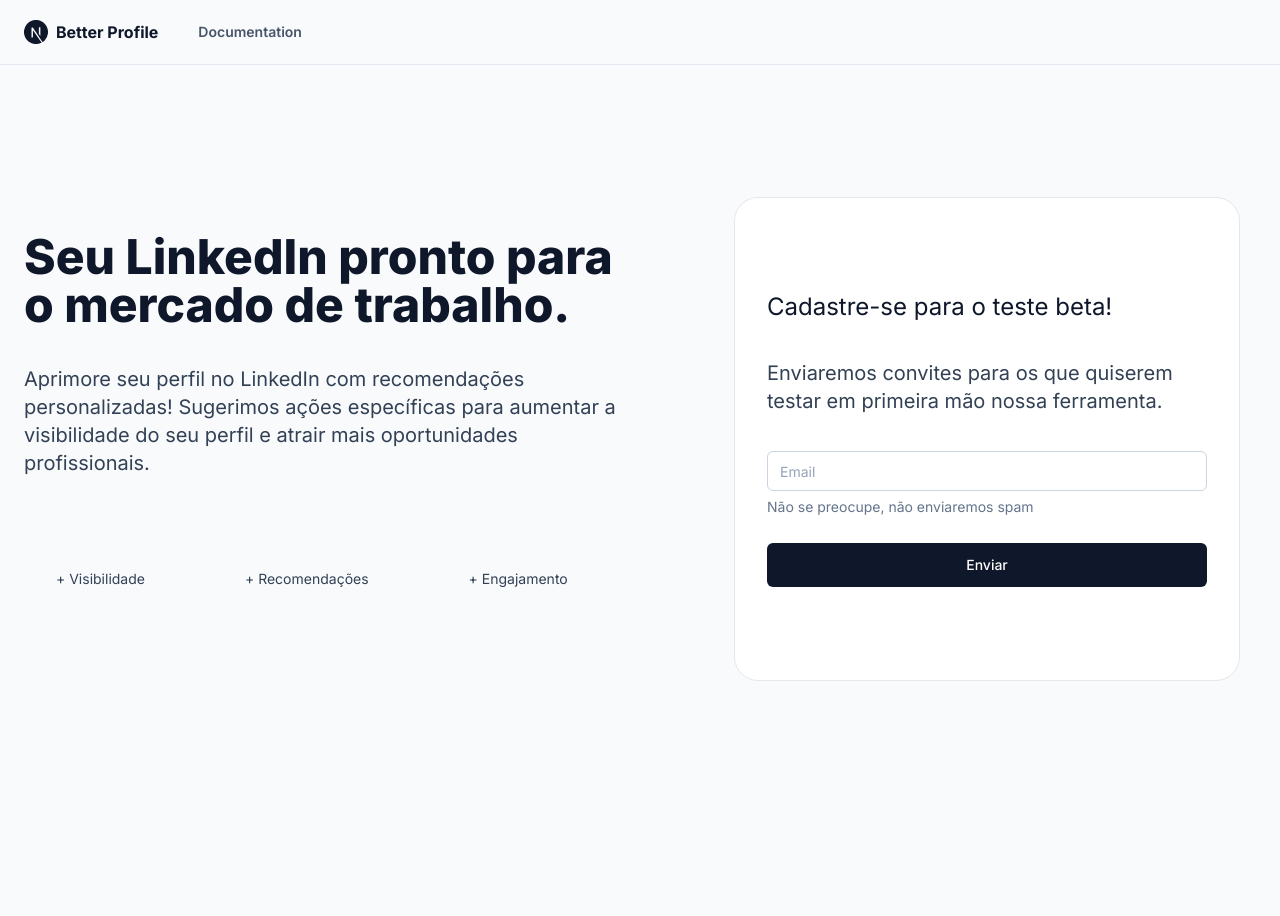
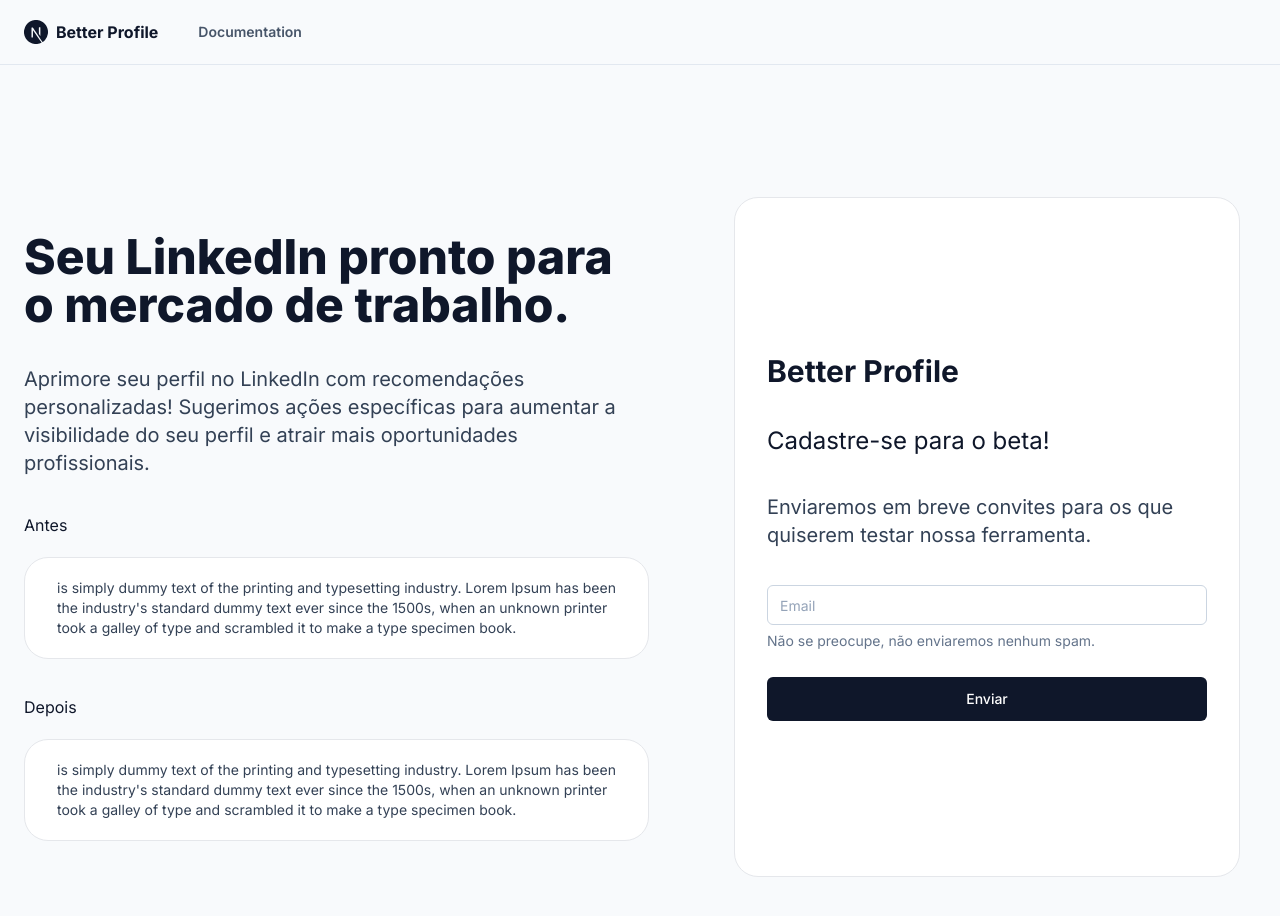
Before and after one commit to emnesty/better-profile-v2, a Next.js app: page / in a window 1280 px wide. Shown: the top 916 px of the page. Before the commit the page ends 813 px from the top, so only its background shows below. Built offline with nearby package versions, Linux system fonts and the light colour scheme.

Commit message:
Novas seções

```diff
--- a/pages/index.tsx
+++ b/pages/index.tsx
@@ -1,10 +1,7 @@
 import Head from "next/head"
-import Link from "next/link"
-import { Label } from "@radix-ui/react-dropdown-menu"
 
-import { siteConfig } from "@/config/site"
 import { Layout } from "@/components/layout"
-import { Button, buttonVariants } from "@/components/ui/button"
+import { Button } from "@/components/ui/button"
 import { Input } from "@/components/ui/input"
 
 export default function IndexPage() {
@@ -30,15 +27,26 @@
               Sugerimos ações específicas para aumentar a visibilidade do seu
               perfil e atrair mais oportunidades profissionais.
             </p>
-            <div className="flex max-w-full flex-row items-start gap-9 pb-9 py-9">
-              <p className="text-lg text-slate-700 dark:text-slate-400 sm:text-sm pb-5 py-5 px-8">
-                + Visibilidade
+            <div className="flex max-w-[625px flex-col items-start">
+              <h1 className="flex max-w-full flex-col items-start pb-5">
+                Antes
+              </h1>
+              <p className="text-lg text-slate-700 dark:text-slate-400 sm:text-sm px-8 pb-5 py-5 bg-white border border-gray-200 rounded-3xl dark:bg-gray-800 dark:border-gray-700">
+                is simply dummy text of the printing and typesetting industry.
+                Lorem Ipsum has been the industry's standard dummy text ever
+                since the 1500s, when an unknown printer took a galley of type
+                and scrambled it to make a type specimen book.
               </p>
-              <p className="text-lg text-slate-700 dark:text-slate-400 sm:text-sm pb-5 py-5 px-8">
-                + Recomendações
-              </p>
-              <p className="text-lg text-slate-700 dark:text-slate-400 sm:text-sm pb-5 py-5 px-8">
-                + Engajamento
+            </div>
+            <div className="flex max-w-[625px flex-col items-start">
+              <h1 className="flex max-w-full flex-col items-start pb-5">
+                Depois
+              </h1>
+              <p className="text-lg text-slate-700 dark:text-slate-400 sm:text-sm px-8 pb-5 py-5 bg-white border border-gray-200 rounded-3xl dark:bg-gray-800 dark:border-gray-700">
+                is simply dummy text of the printing and typesetting industry.
+                Lorem Ipsum has been the industry's standard dummy text ever
+                since the 1500s, when an unknown printer took a galley of type
+                and scrambled it to make a type specimen book.
               </p>
             </div>
             {/* <div className="flex col-span-2 gap-20 py-9 justify-between">
@@ -54,17 +62,20 @@
             </div> */}
           </div>
           <div className="flex max-w-[520px] justify-center flex-col items-end gap-9 px-8 bg-white border border-gray-200 rounded-3xl dark:bg-gray-800 dark:border-gray-700">
+            <h1 className="text-2xl w-full font-bold tracking-normal sm:text-3xl md:text-3xl lg:text-3xl">
+              Better Profile{" "}
+            </h1>
             <h1 className="text-2xl w-full leading-tight tracking-normal sm:text-3xl md:text-3xl lg:text-2xl">
-              Cadastre-se para o teste beta!{" "}
+              Cadastre-se para o beta!{" "}
             </h1>
             <p className="max-w-[440px] text-lg text-slate-700 dark:text-slate-400 sm:text-xl">
-              Enviaremos convites para os que quiserem testar em primeira mão
-              nossa ferramenta.
+              Enviaremos em breve convites para os que quiserem testar nossa
+              ferramenta.
             </p>
             <div className="grid w-full max-w-lg items-center gap-1.5">
               <Input type="email" id="email-2" placeholder="Email" />
               <p className="text-sm text-slate-500 pb-5">
-                Não se preocupe, não enviaremos spam
+                Não se preocupe, não enviaremos nenhum spam.
               </p>
               <Button size="lg" type="submit">
                 Enviar
```
Also changed, not shown: public/bar-chart-12.svg (added).
